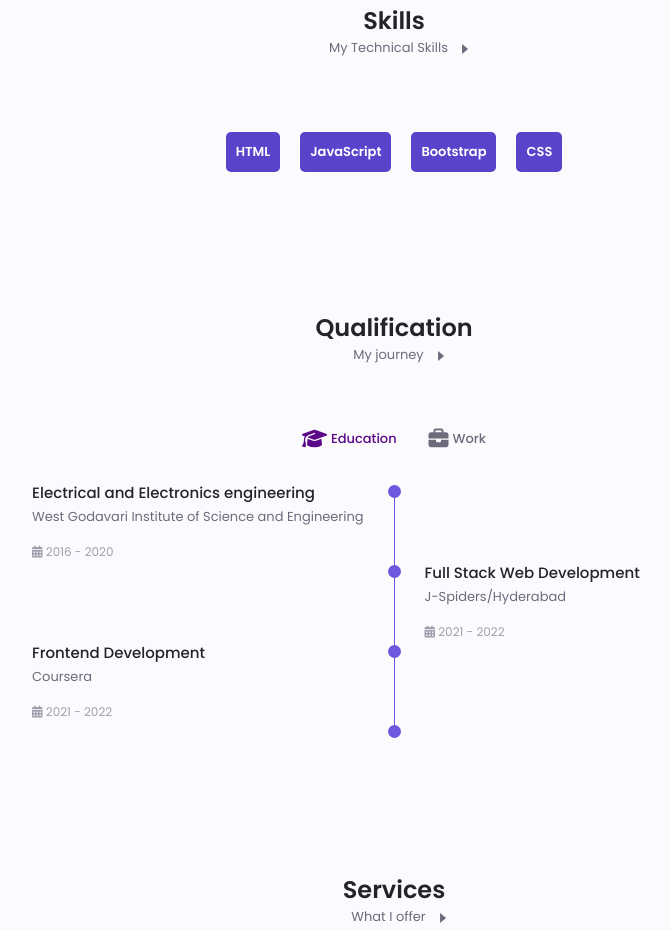
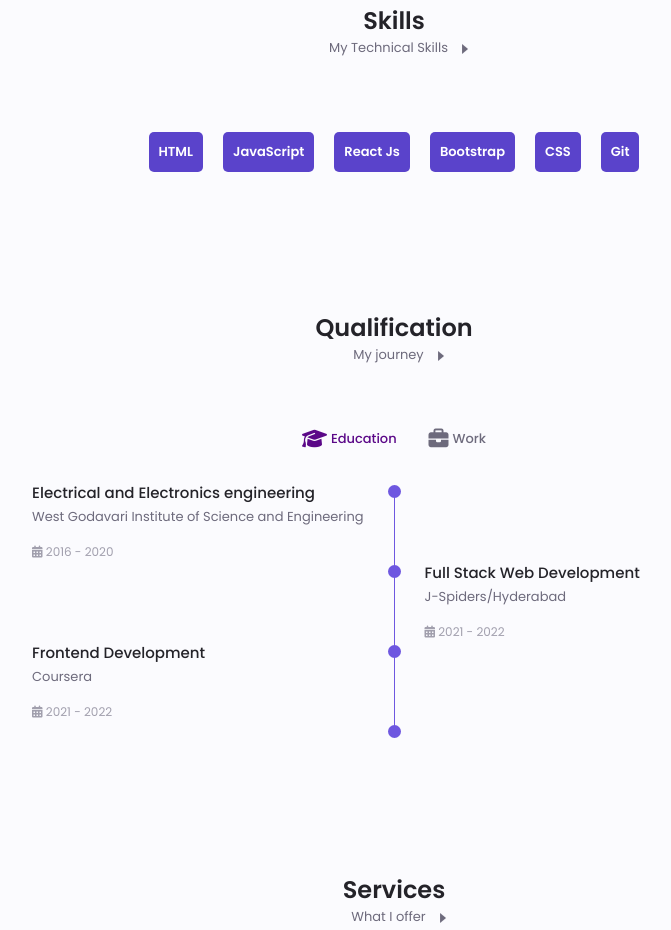
Before and after one commit to vinaykumar1332/Hyper-portfolio, a website: page index.html in a window 1280 px wide. Shown: the part 1417-2347 px from the top of the page, without its empty margins (246-917 px from the left). Drawn offline with nearby package versions, Linux system fonts and the light colour scheme.

Commit message:
Update index.html
new feature


Signed-off-by: vinaykumar1332 <84768570+vinaykumar1332@users.noreply.github.com>

```diff
--- a/index.html
+++ b/index.html
@@ -208,11 +208,12 @@
             <h2 class="section-title" tabindex="0">Skills</h2>
             <span class="section-subtitle" tabindex="0">My Technical Skills<span class="arrow"></span></span>
             <div class="skills-content container">
-                <div class="skills-name skill-from-right" tabindex="0">HTML</div>
-                <div class="skills-name skill-from-right" tabindex="0">JavaScript</div>
-                <!-- <div class="skills-name skill-from-right" tabindex="0">Tailwind CSS</div> -->
-                <div class="skills-name skill-from-left" tabindex="0">Bootstrap</div>
-                <div class="skills-name skill-from-left" tabindex="0">CSS</div>
+                <div class="skills-name skill-from-right" data-percentage="90%" tabindex="0">HTML</div>
+                <div class="skills-name skill-from-right" data-percentage="65%" tabindex="0">JavaScript</div>
+                <div class="skills-name skill-from-right" data-percentage="60%" tabindex="0">React Js</div>
+                <div class="skills-name skill-from-left" data-percentage="70%" tabindex="0">Bootstrap</div>
+                <div class="skills-name skill-from-left" data-percentage="80%" tabindex="0">CSS</div>
+                <div class="skills-name skill-from-left" data-percentage="90%" tabindex="0">Git</div>
                 <!-- <div class="skills-name skill-from-left" tabindex="0">SASS</div> -->
             </div>
         </section>
@@ -418,12 +419,13 @@
 
             <div class="slideshow-container">
                 <div class="mySlides fade" style="width: 100%; overflow: hidden;">
-                    <a href="./Pages/files.html" target="_blank"
-                        title="Click here for weather App" rel="noopener noreferrer"><img alt="demo1"
-                            src="./Assets/images/knowledge-booster.png" style="width:100%"></a>
+                    <a href="./Pages/files.html" target="_blank" title="Click here for weather App"
+                        rel="noopener noreferrer"><img alt="demo1" src="./Assets/images/knowledge-booster.png"
+                            style="width:100%"></a>
                 </div>
                 <div class="mySlides fade" style="width: 100%; overflow: hidden;">
-                    <a href="https://vinaykumar1332.github.io/Weather-app/"><img alt="demo1" src="./Assets/weatherapp.png" style="width:100%"></a>
+                    <a href="https://vinaykumar1332.github.io/Weather-app/"><img alt="demo1"
+                            src="./Assets/weatherapp.png" style="width:100%"></a>
 
                 </div>
                 <div class="mySlides fade" style="width: 100%; overflow: hidden;">
@@ -494,17 +496,17 @@
             <div class="main-container-popup" id="popup">
                 <div class="wrapper-popup">
                     <div class="image-wrapper">
-                        <img src="Assets/pop-up-image.webp" alt="Popup Image">
+                        <img src="Assets/images/knowledge-booster.png" alt="Popup Image">
                     </div>
                     <div class="content-wrapper">
                         <h4>"Knowledge Boosters"</h4>
                         <span>Access and download essential files and PDFs for tech learning</span>
                         <div class="close-button" id="close-button"><i class="fa fa-window-close"
                                 aria-hidden="true"></i></div>
-                                <form id="redirect-btn">
-                                    <button class="button" id="click-button" formaction="./Pages/files.html" ><i
-                                        class="fa-solid fa-circle-arrow-right"></i> Click here </a></button>
-                                </form>
+                        <form id="redirect-btn">
+                            <button class="button" id="click-button" formaction="./Pages/files.html"><i
+                                    class="fa-solid fa-circle-arrow-right"></i> Click here </a></button>
+                        </form>
                     </div>
                 </div>
             </div>
```
